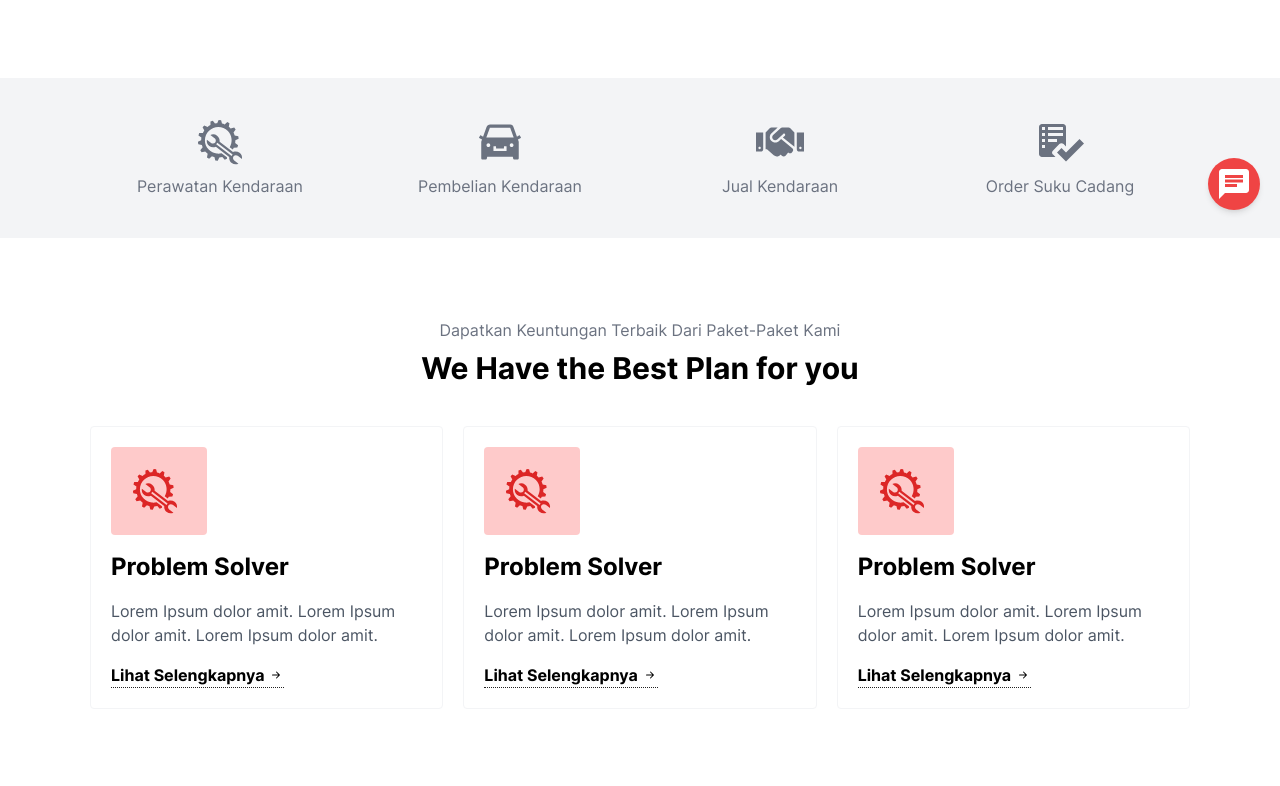
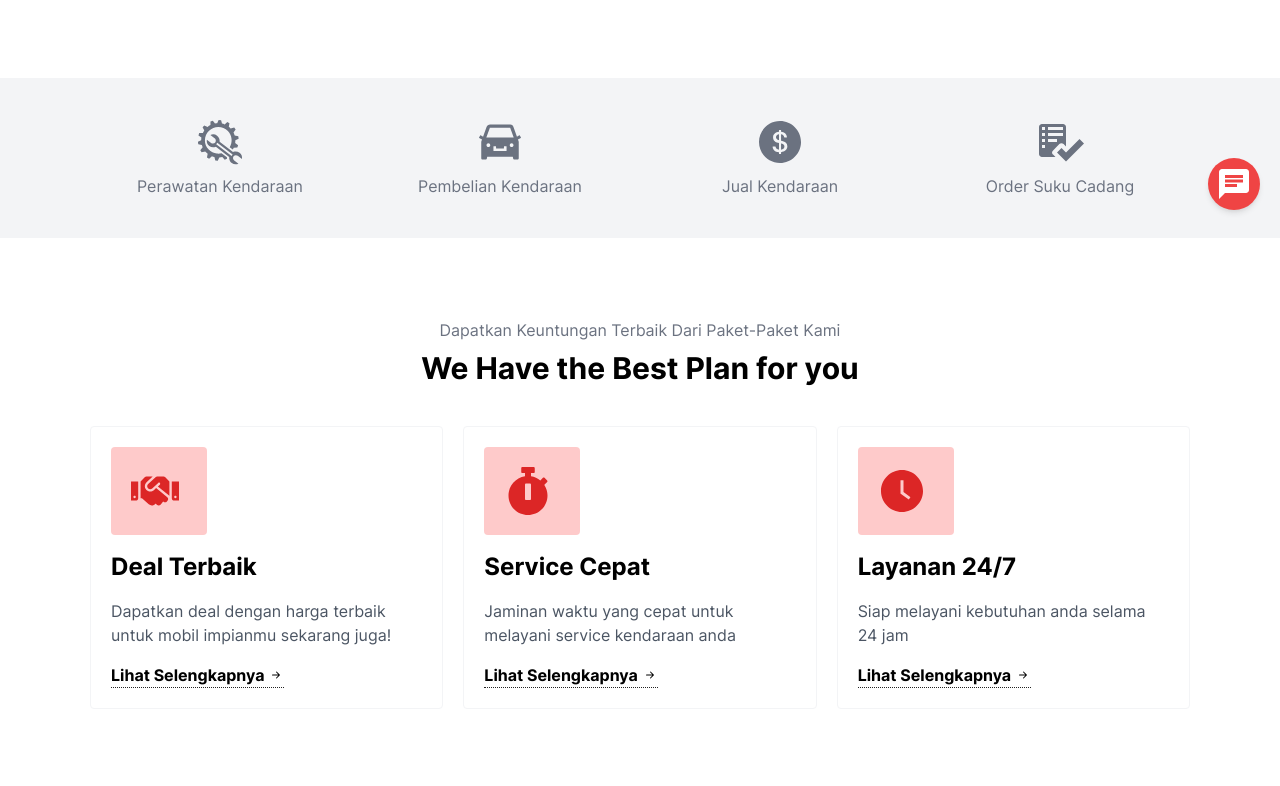
Before and after one commit to ishaqadhel/pweb-mid-test, a Next.js app: page / in a window 1280 px wide. Shown: the part 574-1360 px from the top of the page. Built offline with nearby package versions, Linux system fonts and the light colour scheme.

Commit message:
feat: change benefit content

```diff
--- a/src/pages/index.tsx
+++ b/src/pages/index.tsx
@@ -1,7 +1,11 @@
 import * as React from 'react';
-import { AiFillCar } from 'react-icons/ai';
+import {
+    AiFillCar,
+    AiFillClockCircle,
+    AiFillDollarCircle,
+} from 'react-icons/ai';
 import { BsArrowRightShort } from 'react-icons/bs';
-import { FaHandshake } from 'react-icons/fa';
+import { FaHandshake, FaStopwatch } from 'react-icons/fa';
 import { GiAutoRepair } from 'react-icons/gi';
 import { GoChecklist } from 'react-icons/go';
 
@@ -64,7 +68,7 @@ export default function HomePage() {
                             <p>Pembelian Kendaraan</p>
                         </div>
                         <div className='items-center space-y-2 text-center transition duration-300 hover:text-red-500'>
-                            <FaHandshake className='mx-auto text-5xl' />
+                            <AiFillDollarCircle className='mx-auto text-5xl' />
                             <p>Jual Kendaraan</p>
                         </div>
                         <div className='items-center space-y-2 text-center transition duration-300 hover:text-red-500'>
@@ -88,12 +92,12 @@ export default function HomePage() {
                         <div className='grid grid-cols-1 gap-5 md:grid-cols-3'>
                             <div className='p-5 space-y-4 transition duration-300 border border-gray-100 rounded hover:scale-105 hover:border-red-500'>
                                 <div className='items-center justify-center w-24 p-5 bg-red-200 rounded'>
-                                    <GiAutoRepair className='text-5xl text-red-600' />
+                                    <FaHandshake className='text-5xl text-red-600' />
                                 </div>
-                                <h3>Problem Solver</h3>
+                                <h3>Deal Terbaik</h3>
                                 <p className='text-gray-600'>
-                                    Lorem Ipsum dolor amit. Lorem Ipsum dolor
-                                    amit. Lorem Ipsum dolor amit.
+                                    Dapatkan deal dengan harga terbaik untuk
+                                    mobil impianmu sekarang juga!
                                 </p>
                                 <CustomLink href='/'>
                                     <div className='flex items-center space-x-1'>
@@ -104,12 +108,12 @@ export default function HomePage() {
                             </div>
                             <div className='p-5 space-y-4 transition duration-300 border border-gray-100 rounded hover:scale-105 hover:border-red-500'>
                                 <div className='items-center justify-center w-24 p-5 bg-red-200 rounded'>
-                                    <GiAutoRepair className='text-5xl text-red-600' />
+                                    <FaStopwatch className='text-5xl text-red-600' />
                                 </div>
-                                <h3>Problem Solver</h3>
+                                <h3>Service Cepat</h3>
                                 <p className='text-gray-600'>
-                                    Lorem Ipsum dolor amit. Lorem Ipsum dolor
-                                    amit. Lorem Ipsum dolor amit.
+                                    Jaminan waktu yang cepat untuk melayani
+                                    service kendaraan anda
                                 </p>
                                 <CustomLink href='/'>
                                     <div className='flex items-center space-x-1'>
@@ -120,12 +124,11 @@ export default function HomePage() {
                             </div>
                             <div className='p-5 space-y-4 transition duration-300 border border-gray-100 rounded hover:scale-105 hover:border-red-500'>
                                 <div className='items-center justify-center w-24 p-5 bg-red-200 rounded'>
-                                    <GiAutoRepair className='text-5xl text-red-600' />
+                                    <AiFillClockCircle className='text-5xl text-red-600' />
                                 </div>
-                                <h3>Problem Solver</h3>
+                                <h3>Layanan 24/7</h3>
                                 <p className='text-gray-600'>
-                                    Lorem Ipsum dolor amit. Lorem Ipsum dolor
-                                    amit. Lorem Ipsum dolor amit.
+                                    Siap melayani kebutuhan anda selama 24 jam
                                 </p>
                                 <CustomLink href='/'>
                                     <div className='flex items-center space-x-1'>
```
